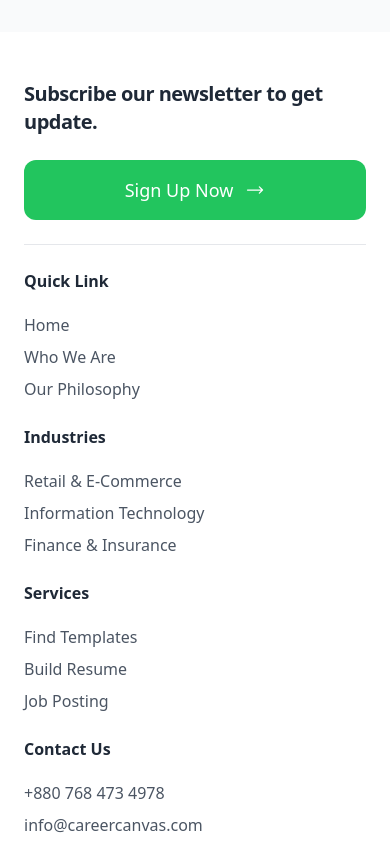
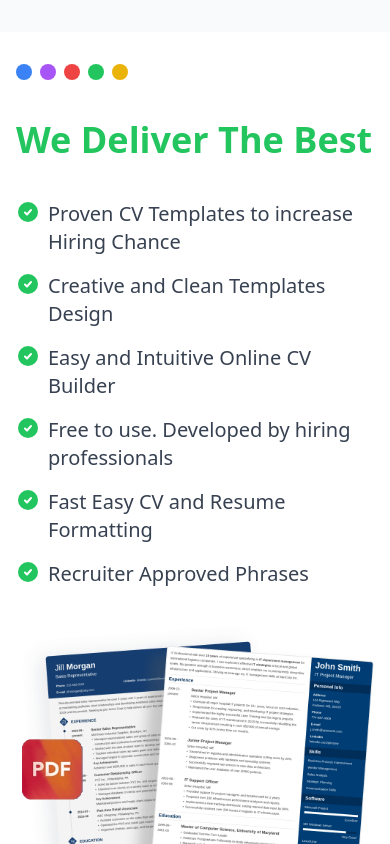
Before and after one commit to RakibHassanSoft/career-canvas-client, a React (Vite) app: page / in a window 390 px wide. Shown: the part 2160-3004 px from the top of the page. Built offline with nearby package versions, Linux system fonts and the light colour scheme.

Commit message:
cr- Created a new section in homepage named We Deliver Best with its responsive view

```diff
--- a/src/Components/Pages/Home/Home.jsx
+++ b/src/Components/Pages/Home/Home.jsx
@@ -1,6 +1,7 @@
 
 import Banner from "./Banner/Banner";
 import ChooseOurPlatform from "./ChooseOurPlatform/ChooseOurPlatform";
+import WeDeliverBest from "./WeDeliverBest/WeDeliverBest";
 
 const Home = () => {
   return (
@@ -8,6 +9,7 @@ const Home = () => {
       <Banner></Banner>
       <div className="container mx-auto mt-20">
         <ChooseOurPlatform></ChooseOurPlatform>
+        <WeDeliverBest></WeDeliverBest>
       </div>
     </div>
   );
--- /dev/null
+++ b/src/Components/Pages/Home/WeDeliverBest/WeDeliverBest.jsx
@@ -0,0 +1,196 @@
+const WeDeliverBest = () => {
+  return (
+    <section className="md:mt-20 mt-8 bg-white">
+      <div className="container mx-auto px-4 text-center">
+        <div className="grid grid-cols-1 md:grid-cols-2 gap-8">
+          {/* Left side content */}
+          <div className="space-y-10">
+            {/* Dots */}
+            <div className="flex gap-2 mb-4 justify-start">
+              <span className="w-4 h-4 bg-blue-500 rounded-full"></span>
+              <span className="w-4 h-4 bg-purple-500 rounded-full"></span>
+              <span className="w-4 h-4 bg-red-500 rounded-full"></span>
+              <span className="w-4 h-4 bg-green-500 rounded-full"></span>
+              <span className="w-4 h-4 bg-yellow-500 rounded-full"></span>
+            </div>
+
+            {/* Title */}
+            <h2 className="text-4xl font-bold text-green-500 mb-8 text-left">
+              We Deliver The Best
+            </h2>
+
+            {/* Features List */}
+            <div className="space-y-4">
+              <div className="flex md:items-center items-start">
+                <span className="text-green-500 mr-2">
+                  <svg
+                    xmlns="http://www.w3.org/2000/svg"
+                    viewBox="0 0 24 24"
+                    className="w-6 h-6 text-green-500"
+                  >
+                    {/* Green circle */}
+                    <circle cx="12" cy="12" r="10" fill="currentColor" />
+
+                    {/* Stylish white check mark */}
+                    <path
+                      d="M9 12.5l2 2 4-4.5"
+                      fill="none"
+                      stroke="white"
+                      strokeLinecap="round"
+                      strokeLinejoin="round"
+                      strokeWidth={2}
+                    />
+                  </svg>
+                </span>
+                <p className="text-gray-700 text-xl text-left">
+                  Proven CV Templates to increase Hiring Chance
+                </p>
+              </div>
+
+              <div className="flex md:items-center items-start">
+                <span className="text-green-500 mr-2">
+                  <svg
+                    xmlns="http://www.w3.org/2000/svg"
+                    viewBox="0 0 24 24"
+                    className="w-6 h-6 text-green-500"
+                  >
+                    {/* Green circle */}
+                    <circle cx="12" cy="12" r="10" fill="currentColor" />
+
+                    {/* Stylish white check mark */}
+                    <path
+                      d="M9 12.5l2 2 4-4.5"
+                      fill="none"
+                      stroke="white"
+                      strokeLinecap="round"
+                      strokeLinejoin="round"
+                      strokeWidth={2}
+                    />
+                  </svg>
+                </span>
+                <p className="text-gray-700 text-xl text-left">
+                  Creative and Clean Templates Design
+                </p>
+              </div>
+
+              <div className="flex md:items-center items-start">
+                <span className="text-green-500 mr-2">
+                  <svg
+                    xmlns="http://www.w3.org/2000/svg"
+                    viewBox="0 0 24 24"
+                    className="w-6 h-6 text-green-500"
+                  >
+                    {/* Green circle */}
+                    <circle cx="12" cy="12" r="10" fill="currentColor" />
+
+                    {/* Stylish white check mark */}
+                    <path
+                      d="M9 12.5l2 2 4-4.5"
+                      fill="none"
+                      stroke="white"
+                      strokeLinecap="round"
+                      strokeLinejoin="round"
+                      strokeWidth={2}
+                    />
+                  </svg>
+                </span>
+                <p className="text-gray-700 text-xl text-left">
+                  Easy and Intuitive Online CV Builder
+                </p>
+              </div>
+
+              <div className="flex md:items-center items-start">
+                <span className="text-green-500 mr-2">
+                  <svg
+                    xmlns="http://www.w3.org/2000/svg"
+                    viewBox="0 0 24 24"
+                    className="w-6 h-6 text-green-500"
+                  >
+                    {/* Green circle */}
+                    <circle cx="12" cy="12" r="10" fill="currentColor" />
+
+                    {/* Stylish white check mark */}
+                    <path
+                      d="M9 12.5l2 2 4-4.5"
+                      fill="none"
+                      stroke="white"
+                      strokeLinecap="round"
+                      strokeLinejoin="round"
+                      strokeWidth={2}
+                    />
+                  </svg>
+                </span>
+                <p className="text-gray-700 text-xl text-left">
+                  Free to use. Developed by hiring professionals
+                </p>
+              </div>
+
+              <div className="flex md:items-center items-start">
+                <span className="text-green-500 mr-2">
+                  <svg
+                    xmlns="http://www.w3.org/2000/svg"
+                    viewBox="0 0 24 24"
+                    className="w-6 h-6 text-green-500"
+                  >
+                    {/* Green circle */}
+                    <circle cx="12" cy="12" r="10" fill="currentColor" />
+
+                    {/* Stylish white check mark */}
+                    <path
+                      d="M9 12.5l2 2 4-4.5"
+                      fill="none"
+                      stroke="white"
+                      strokeLinecap="round"
+                      strokeLinejoin="round"
+                      strokeWidth={2}
+                    />
+                  </svg>
+                </span>
+                <p className="text-gray-700 text-xl text-left">
+                  Fast Easy CV and Resume Formatting
+                </p>
+              </div>
+
+              <div className="flex md:items-center items-start">
+                <span className="text-green-500 mr-2">
+                  <svg
+                    xmlns="http://www.w3.org/2000/svg"
+                    viewBox="0 0 24 24"
+                    className="w-6 h-6 text-green-500"
+                  >
+                    {/* Green circle */}
+                    <circle cx="12" cy="12" r="10" fill="currentColor" />
+
+                    {/* Stylish white check mark */}
+                    <path
+                      d="M9 12.5l2 2 4-4.5"
+                      fill="none"
+                      stroke="white"
+                      strokeLinecap="round"
+                      strokeLinejoin="round"
+                      strokeWidth={2}
+                    />
+                  </svg>
+                </span>
+                <p className="text-gray-700 text-xl text-left">
+                  Recruiter Approved Phrases
+                </p>
+              </div>
+            </div>
+          </div>
+
+          {/* Right side image */}
+          <div className="flex justify-center">
+            <img
+              src="/public/weDevilerBest.png"
+              alt="CV Examples"
+              className="w-full md:w-3/4"
+            />
+          </div>
+        </div>
+      </div>
+    </section>
+  );
+};
+
+export default WeDeliverBest;
```
Also changed, not shown: public/weDevilerBest.png (added).
